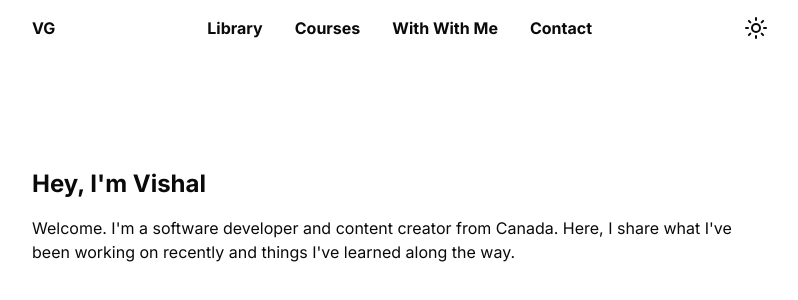
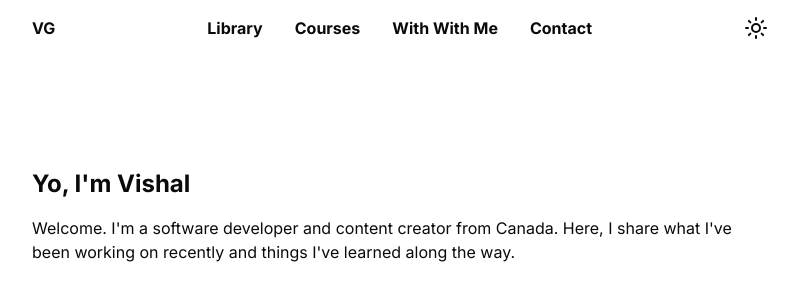
Before and after one commit to learnuidev/vishalgautam.io, a Next.js app: page / in a window 1280 px wide. Shown: the top 300 px of the page, without its empty margins (240-1038 px from the left). Built offline with nearby package versions, Linux system fonts and the light colour scheme.

Commit message:
change hey to yo

```diff
--- a/app/page.tsx
+++ b/app/page.tsx
@@ -1,5 +1,5 @@
 const homeBanner = {
-  title: "Hey, I'm Vishal",
+  title: "Yo, I'm Vishal",
   description:
     "Welcome. I'm a software developer and content creator from Canada. Here, I share what I've been working on recently and things I've learned along the way.",
 };
```
